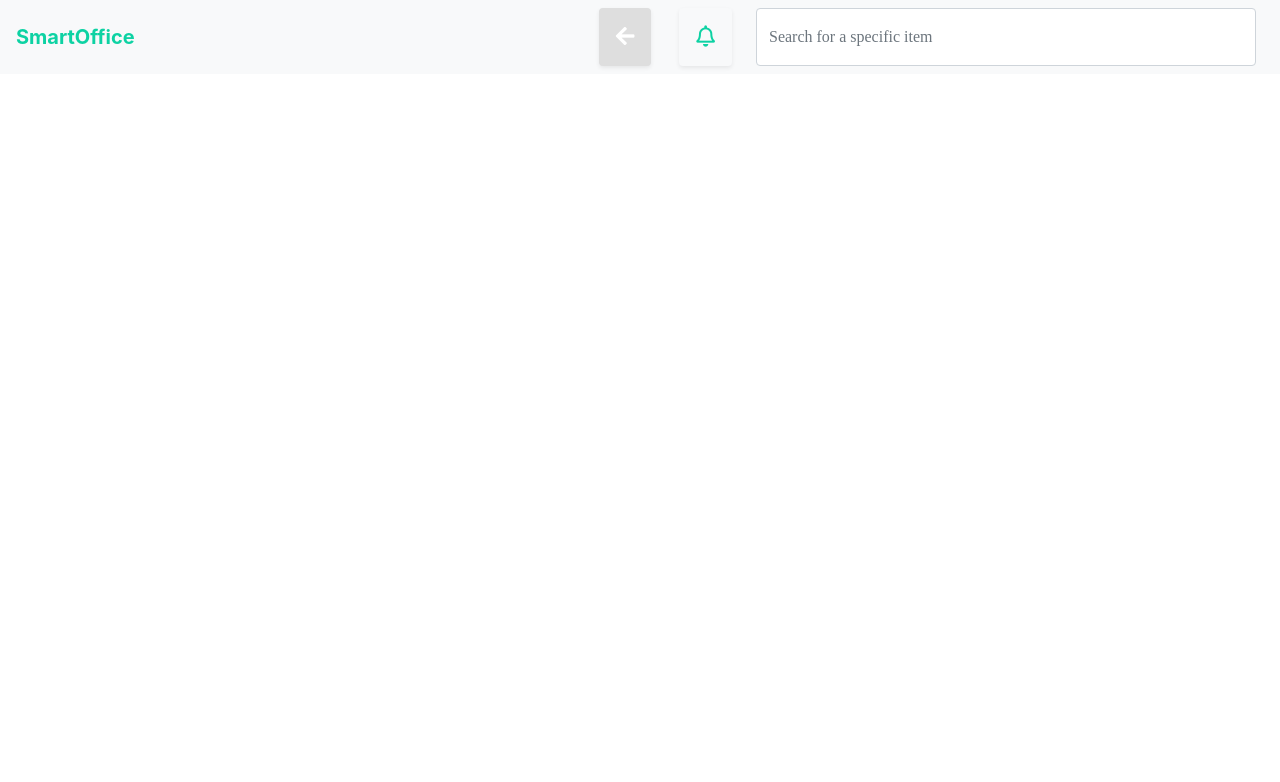
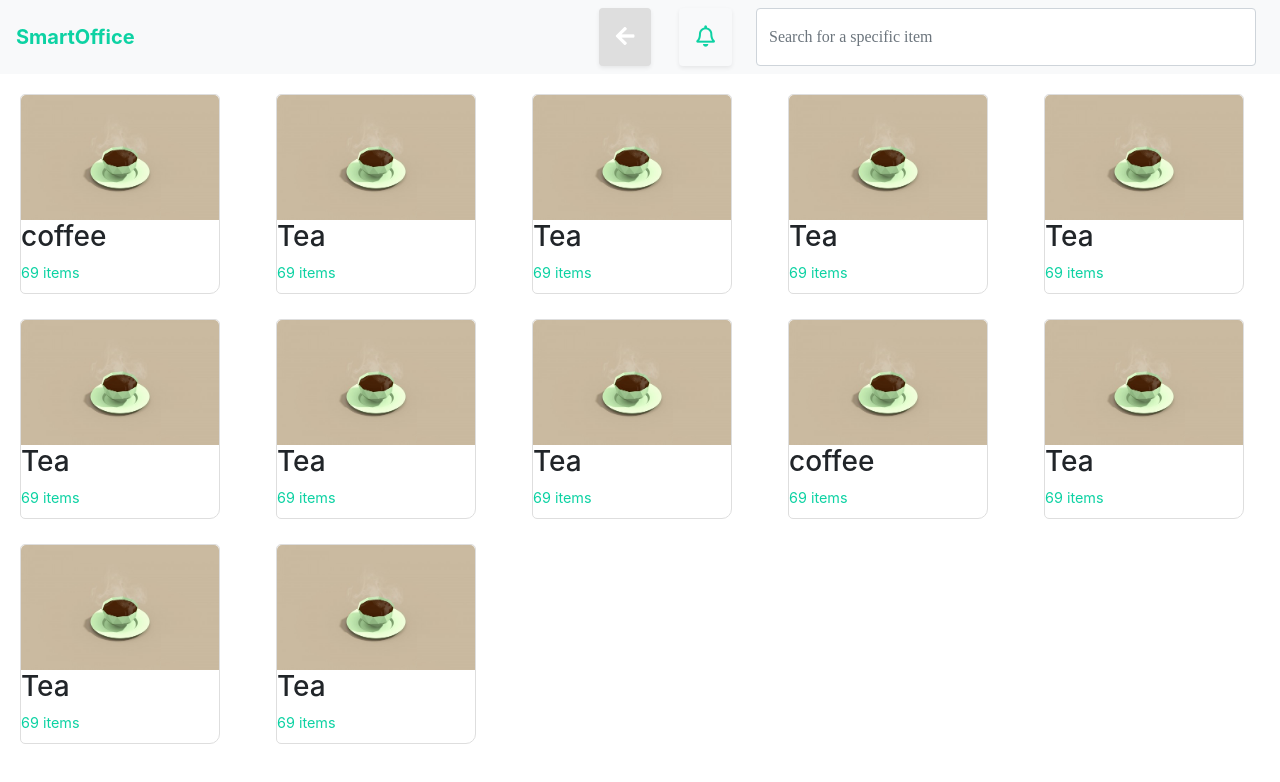
Before and after one commit to vladbarbu/FratiiBrothers, a React (Create React App) app in the folder smart-office/: page / in a window 1280 px wide. Shown: the top 782 px of the page. Built offline with nearby package versions, Linux system fonts and the light colour scheme.

Commit message:
Items container and items

```diff
--- a/smart-office/src/App.js
+++ b/smart-office/src/App.js
@@ -1,10 +1,16 @@
 import React, { Component } from "react";
 import NavBar from "./Components/navbar";
 import "./App.css";
+import ItemsContainer from "./Components/ItemsContainer";
 
 class App extends Component {
   render() {
-    return <NavBar />;
+    return (
+      <div>
+        <NavBar />
+        <ItemsContainer />
+      </div>
+    );
   }
 }
 
--- /dev/null
+++ b/smart-office/src/Components/Item.jsx
@@ -0,0 +1,16 @@
+import React, { Component } from "react";
+import "../resources/styles/item.css";
+
+class Item extends Component {
+  render() {
+    return (
+      <div className="Item">
+        <img src={this.props.imagePath} alt="" />
+        <h3 className="Name">{this.props.name}</h3>
+        <p className="Quantity">{this.props.quantity} items</p>
+      </div>
+    );
+  }
+}
+
+export default Item;
--- /dev/null
+++ b/smart-office/src/Components/ItemsContainer.jsx
@@ -0,0 +1,28 @@
+import React, { Component } from "react";
+import Item from "./Item";
+import "../resources/styles/itemsContainer.css";
+
+class ItemsContainer extends Component {
+  render() {
+    let path = require("../resources/images/unknown.png");
+    let quant = 69;
+    return (
+      <div className="ItemsContainer">
+        <Item name="coffee" imagePath={path} quantity={quant} />
+        <Item name="Tea" imagePath={path} quantity={quant} />
+        <Item name="Tea" imagePath={path} quantity={quant} />
+        <Item name="Tea" imagePath={path} quantity={quant} />
+        <Item name="Tea" imagePath={path} quantity={quant} />
+        <Item name="Tea" imagePath={path} quantity={quant} />
+        <Item name="Tea" imagePath={path} quantity={quant} />
+        <Item name="Tea" imagePath={path} quantity={quant} />
+        <Item name="coffee" imagePath={path} quantity={quant} />
+        <Item name="Tea" imagePath={path} quantity={quant} />
+        <Item name="Tea" imagePath={path} quantity={quant} />
+        <Item name="Tea" imagePath={path} quantity={quant} />
+      </div>
+    );
+  }
+}
+
+export default ItemsContainer;
--- /dev/null
+++ b/smart-office/src/resources/styles/item.css
@@ -0,0 +1,22 @@
+.Item {
+  max-width: 200px;
+  max-height: 200px;
+  background: white;
+  border-color: #dedede;
+  border-width: 1px;
+  border-style: solid;
+  border-radius: 5px;
+  border-bottom-right-radius: 10px;
+}
+
+.Item img {
+  height: 125px;
+  width: 198px;
+  border-top-left-radius: 5px;
+  border-top-right-radius: 5px;
+}
+
+.Quantity {
+  color: #0dd2a3;
+  font-size: 0.9em;
+}
--- /dev/null
+++ b/smart-office/src/resources/styles/itemsContainer.css
@@ -0,0 +1,7 @@
+.ItemsContainer {
+  width: 1280px;
+  margin: 20px;
+  display: grid;
+  grid-template-columns: 1fr 1fr 1fr 1fr 1fr;
+  row-gap: 25px;
+}
```
Also changed, not shown: smart-office/src/resources/images/dummy.png (added), smart-office/src/resources/images/unknown.png (added).
